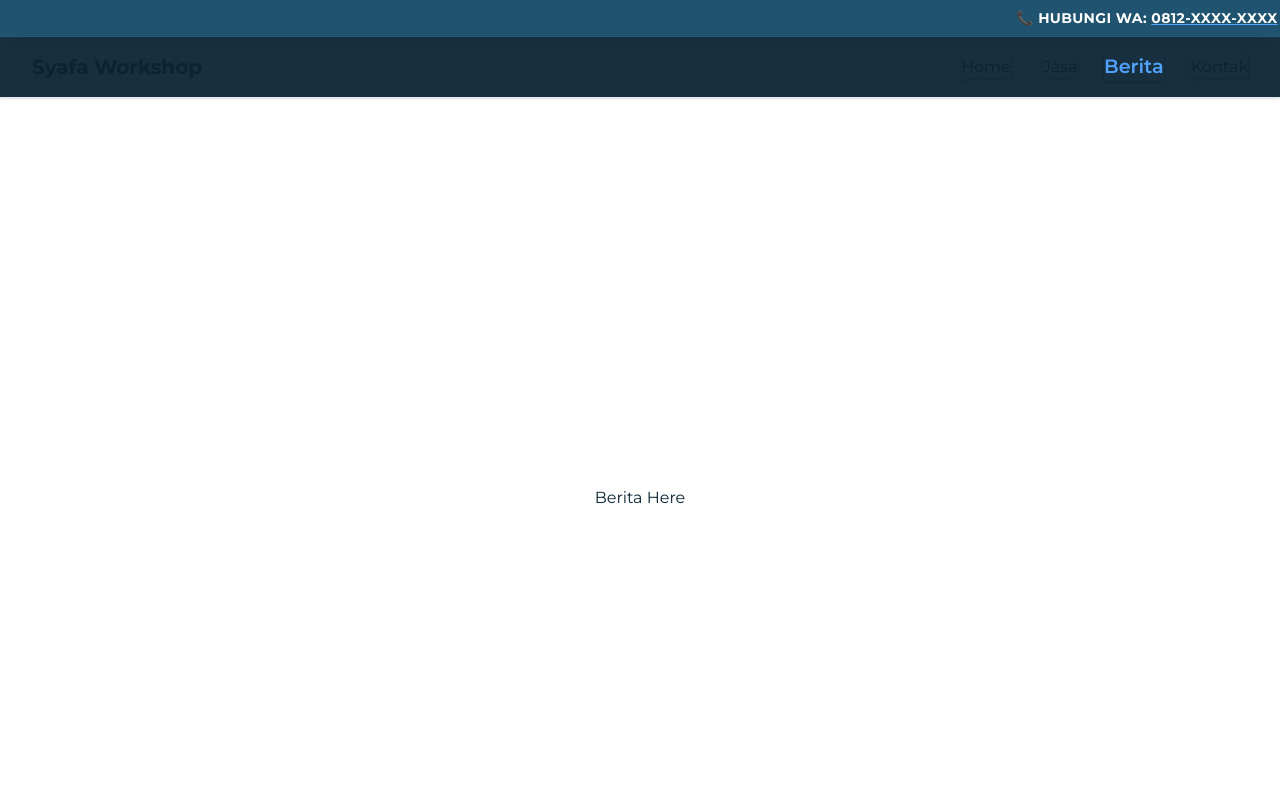
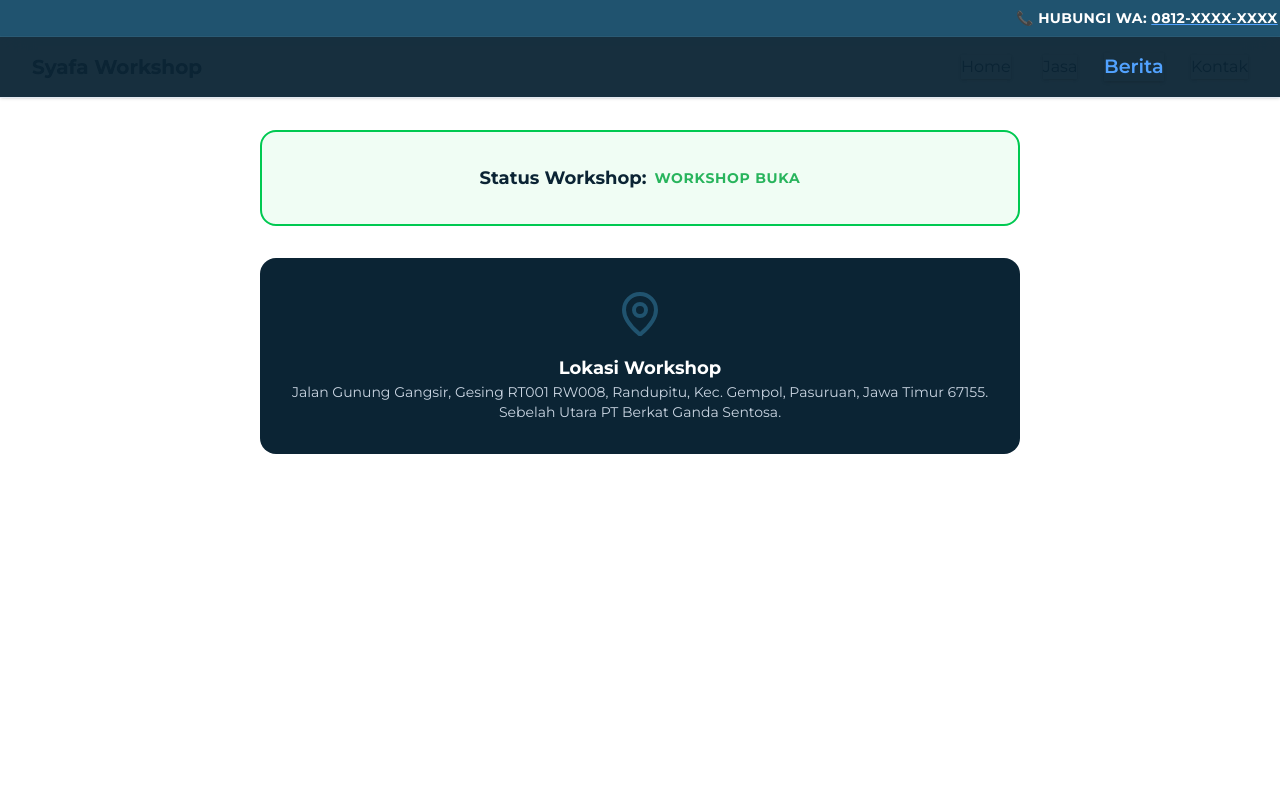
Before and after one commit to ArifDev-coder/repairman-electronic, a Next.js app: page /berita in a window 1280 px wide. Shown: the top 800 px of the page. Built offline with nearby package versions, Linux system fonts and the light colour scheme.

Commit message:
Add StatusToko component and update Berita layout

```diff
--- a/app/berita/Berita.tsx
+++ b/app/berita/Berita.tsx
@@ -1,15 +1,19 @@
+import StatusToko from "./statustoko";
+
 export default function Berita() {
   return (
-    <div className="min-h-screen flex flex-col justify-center items-center bg-white">
-      Berita Here
+    <div className="w-full min-h-screen flex bg-white">
+      <div className="max-w-7xl px-4 py-8 mx-auto">
+        <StatusToko isOpen={true} />
+
+      </div>
     </div>
   );
 }
 
 /*
 * Todo:
-- [ ] Fetch berita teknologi data from API
-- [ ] Menambahkan informasi status workshop
+- [+] Menambahkan informasi status workshop
 - [ ] Mempercantik Tampilan
 - [ ] Membuat Backend untuk menyimpan data workshop
 */
--- /dev/null
+++ b/app/berita/statustoko.tsx
@@ -0,0 +1,35 @@
+import { cn } from "@/lib/utils";
+import { MapPin } from "lucide-react";
+
+export default function StatusToko({ isOpen }: { isOpen: boolean }) {
+  return (
+    <div className="flex flex-col gap-8">
+      <div className={cn("flex items-center p-8 bg-green-50 rounded-2xl border-2 border-green-100  transition-all group gap-2 justify-center", isOpen ? "border-green-500" : "border-red-500")}>
+        <h2 className="text-lg font-bold">Status Workshop: </h2>
+        <div className="animate-pulse">
+          {isOpen ? (
+            <span className="text-sm font-bold uppercase tracking-wider text-green-600">
+              Workshop Buka
+            </span>
+          ) : (
+            <span className="text-sm font-bold uppercase tracking-wider text-red-600">
+              Workshop Tutup
+            </span>
+          )}
+        </div>
+      </div>
+
+      <div className="flex flex-col items-center p-8 bg-brand-navy text-white rounded-2xl">
+        <MapPin className="w-12 h-12 text-brand-steel mb-4" />
+        <h3 className="font-bold text-lg">Lokasi Workshop</h3>
+        <div className="text-sm text-slate-300 text-center">
+          <p>
+            Jalan Gunung Gangsir, Gesing RT001 RW008, Randupitu, Kec. Gempol,
+            Pasuruan, Jawa Timur 67155.
+          </p>
+          <p>Sebelah Utara PT Berkat Ganda Sentosa.</p>
+        </div>
+      </div>
+    </div>
+  );
+}
```
Also changed, not shown: components/custom/modaljasa.tsx (added).
